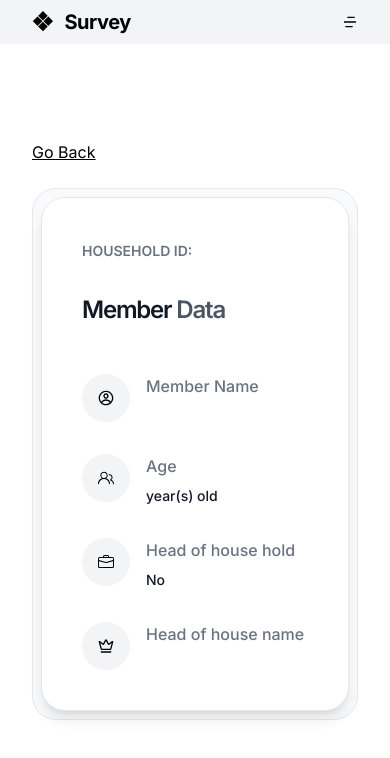
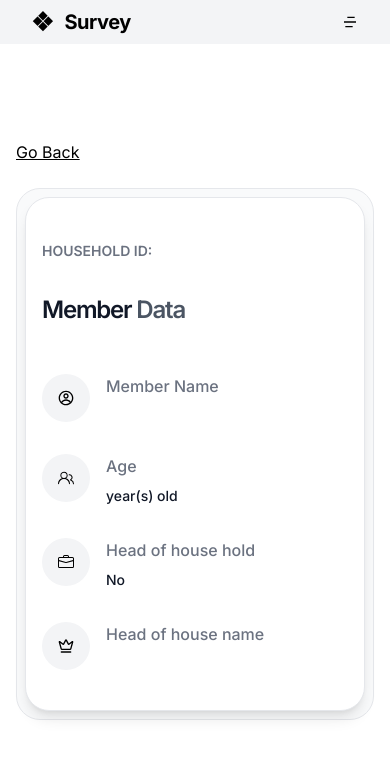
Before and after one commit to zyzer01/census-survey, a Next.js app: page /dashboard/members/1 in a window 390 px wide. Shown: the top 758 px of the page. Built offline with nearby package versions, Linux system fonts and the light colour scheme; no server answers; the database is empty.

Commit message:
update page.tsx

```diff
--- a/src/app/dashboard/members/[id]/page.tsx
+++ b/src/app/dashboard/members/[id]/page.tsx
@@ -42,12 +42,12 @@ export default function Page({ params }: { params: { id: number } }) {
 
 
   return (
-    <div className="px-8 py-24 mx-auto md:px-12 lg:px-32 max-w-7xl">
+    <div className="px-4 py-24 mx-auto md:px-12 lg:px-32 max-w-7xl">
       <div className="underline cursor-pointer mb-6">
         <Link href="/dashboard/members">Go Back</Link>
       </div>
       <div className="p-2 border bg-gray-50 rounded-3xl">
-        <div className="p-10 overflow-hidden bg-white border shadow-lg rounded-3xl md:p-20">
+        <div className="px-4 py-10 overflow-hidden bg-white border shadow-lg rounded-3xl md:p-20">
           <div>
             <span className="text-sm font-semibold text-gray-500 uppercase">
               Household Id:{" "}
```
